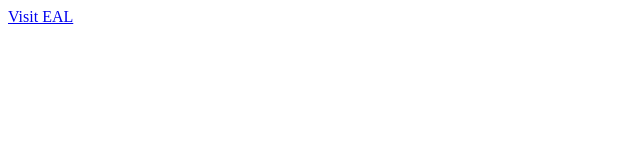
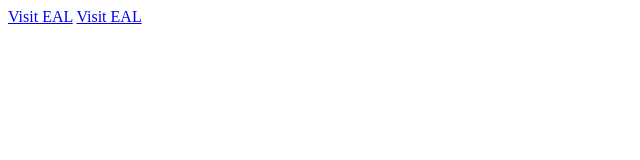
Before and after one commit to InnoEvent2014/InnoEvent, a plain HTML site: page index.html in a window 1280 px wide. Shown: the full height of the page, 0-640 px from the left. Drawn offline with Linux system fonts and the light colour scheme.

Commit message:
added new link

```diff
--- a/index.html
+++ b/index.html
@@ -8,7 +8,7 @@
 <body>
 
 <a href="http://www.eal.dk">Visit EAL</a>
-
+<a href="http://www.eal.dk">Visit EAL</a>
 
 </body>
 
```
